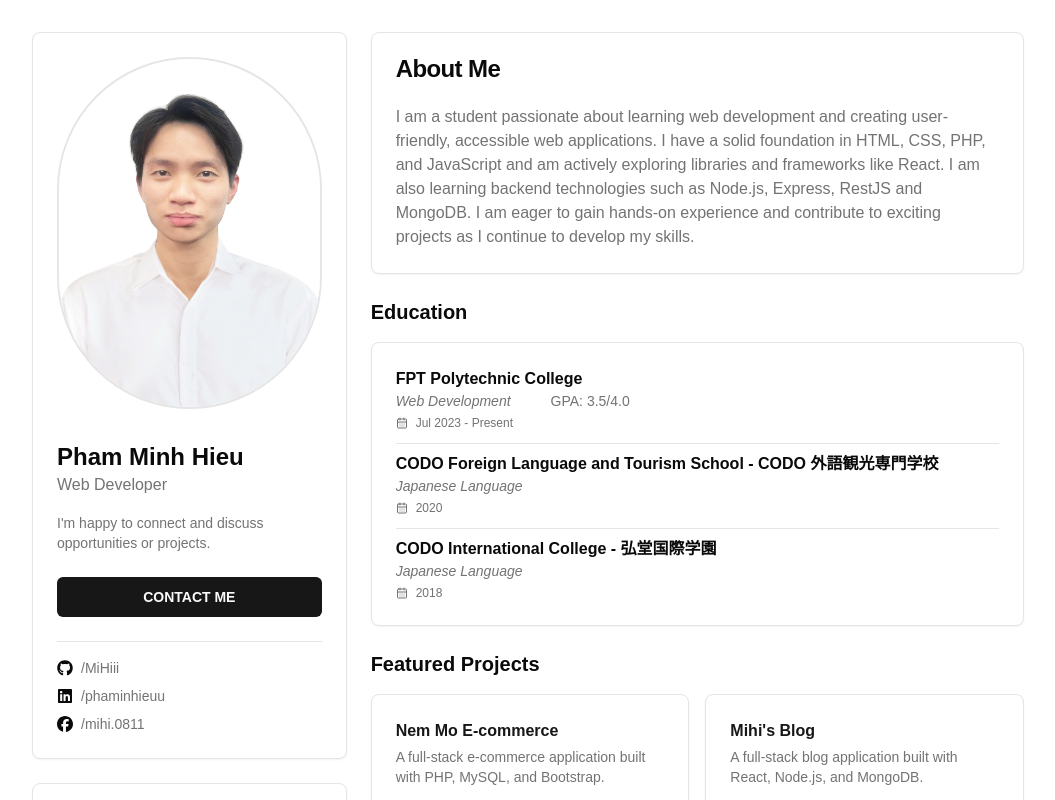
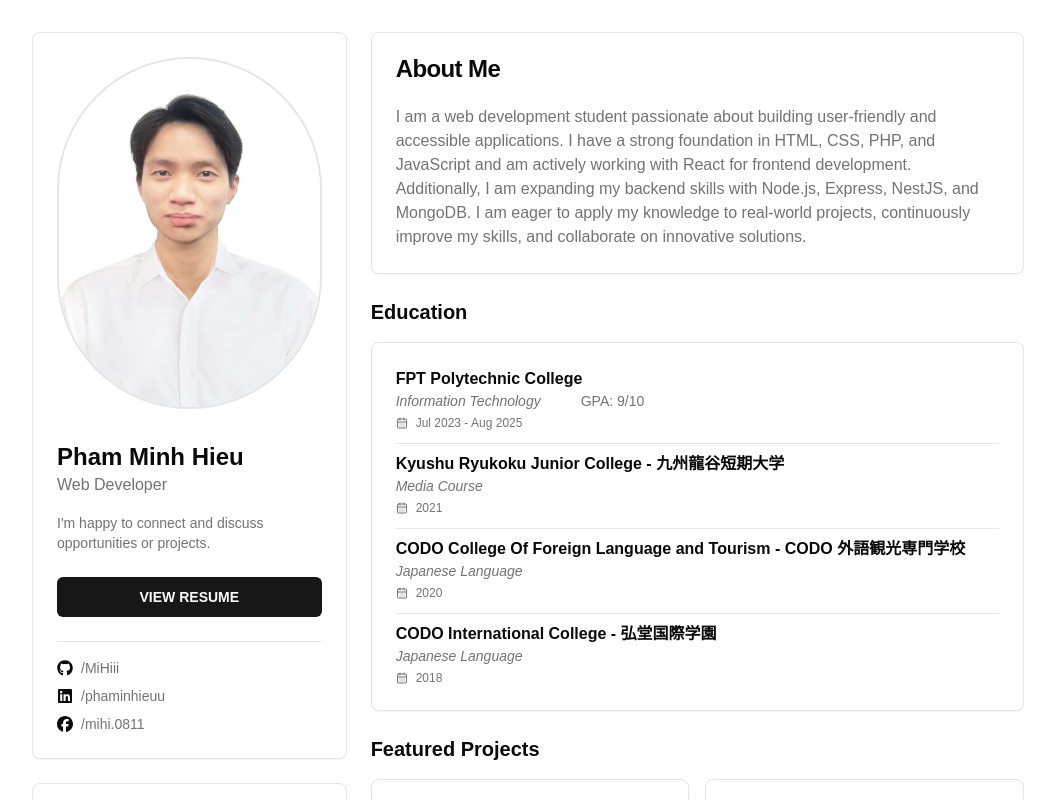
Before and after one commit to MiHiii/portfolio, a Next.js app: page / in a window 1280 px wide. Shown: the top 800 px of the page, without its empty margins (112-1167 px from the left). Built offline with nearby package versions, Linux system fonts and the light colour scheme; no server answers.

Commit message:
refactor: update AboutMe, Education, Experience, Projects, and Skills components for clarity and accuracy

```diff
--- a/src/components/AboutMe.tsx
+++ b/src/components/AboutMe.tsx
@@ -8,13 +8,13 @@ export const AboutMe = () => {
       </CardHeader>
       <CardContent>
         <p className='text-muted-foreground'>
-          I am a student passionate about learning web development and creating
-          user-friendly, accessible web applications. I have a solid foundation
-          in HTML, CSS, PHP, and JavaScript and am actively exploring libraries
-          and frameworks like React. I am also learning backend technologies
-          such as Node.js, Express, RestJS and MongoDB. I am eager to gain
-          hands-on experience and contribute to exciting projects as I continue
-          to develop my skills.
+          I am a web development student passionate about building user-friendly
+          and accessible applications. I have a strong foundation in HTML, CSS,
+          PHP, and JavaScript and am actively working with React for frontend
+          development. Additionally, I am expanding my backend skills with
+          Node.js, Express, NestJS, and MongoDB. I am eager to apply my
+          knowledge to real-world projects, continuously improve my skills, and
+          collaborate on innovative solutions.
         </p>
       </CardContent>
     </Card>
--- a/src/components/Education.tsx
+++ b/src/components/Education.tsx
@@ -5,12 +5,19 @@ import { Card, CardContent } from '@/components/ui/card';
 const educations = [
   {
     school: 'FPT Polytechnic College',
-    major: 'Web Development',
-    duration: 'Jul 2023 - Present',
-    gpa: '3.5/4.0',
+    major: 'Information Technology',
+    duration: 'Jul 2023 - Aug 2025',
+    gpa: '9/10',
+  },
+
+  {
+    school: 'Kyushu Ryukoku Junior College - 九州龍谷短期大学',
+    major: 'Media Course',
+    duration: '2021',
   },
   {
-    school: 'CODO Foreign Language and Tourism School - CODO 外語観光専門学校',
+    school:
+      'CODO College Of Foreign Language and Tourism - CODO 外語観光専門学校',
     major: 'Japanese Language',
     duration: '2020',
   },
--- a/src/components/Experience.tsx
+++ b/src/components/Experience.tsx
@@ -13,7 +13,7 @@ const jobs = [
     logo: '/company.svg', // TODO: Replace with actual logo
     duration: 'Aug 2023 - Present',
     description:
-      'Edited video for JLPT N1, N2, and N3 courses, designed UX/UI interfaces using Figma, and created landing pages for various campaigns.',
+      'Edited video for JLPT N1, N2, and N3 courses, designed UX/UI interfaces using Figma, and created landing pages for major campaigns.',
     link: 'https://riki.edu.vn',
     images: ['/riki.png'],
   },
--- a/src/components/Profile.tsx
+++ b/src/components/Profile.tsx
@@ -56,10 +56,10 @@ export const Profile = () => {
             {/* or link to schedule a meeting using Calendly or Cal*/}
             <Link
               target='_blank'
-              href='https://zalo.me/0372867296'
+              href='https://drive.google.com/file/d/1vSsjdGKbhsJSEE5nveKOOu_qrzfrBbgo/view?usp=sharing'
               className='font-semibold'
             >
-              CONTACT ME
+              VIEW RESUME
             </Link>
           </Button>
           <div className='mt-4 flex flex-col space-y-2 border-t border-border pt-4 w-full'>
--- a/src/components/Projects.tsx
+++ b/src/components/Projects.tsx
@@ -9,14 +9,14 @@ export const projects = [
   {
     title: 'Nem Mo E-commerce',
     description:
-      'A full-stack e-commerce application built with PHP, MySQL, and Bootstrap.',
+      'Developed an online shopping platform where users can browse products, add items to the cart, place orders, and complete secure payments via VNPay. Admins can manage products, categories, and orders.',
     tech: 'PHP',
     link: 'https://shop.mihi.id.vn/',
   },
   {
     title: `Mihi's Blog`,
     description:
-      'A full-stack blog application built with React, Node.js, and MongoDB.',
+      'Built a full-stack blogging platform where users can create, edit, view, and delete blog posts.',
     tech: 'React',
     link: 'https://mihi-mern-blog.onrender.com/',
   },
--- a/src/components/Skills.tsx
+++ b/src/components/Skills.tsx
@@ -9,11 +9,12 @@ const skills = [
   'HTML',
   'CSS',
   'TailwindCSS',
-  'NestJS',
+  // 'NestJS',
   'ReactJS',
   'NodeJS',
   'ExpressJS',
   'MongoDB',
+  'Antd',
 ];
 
 export const Skills = () => {
```
